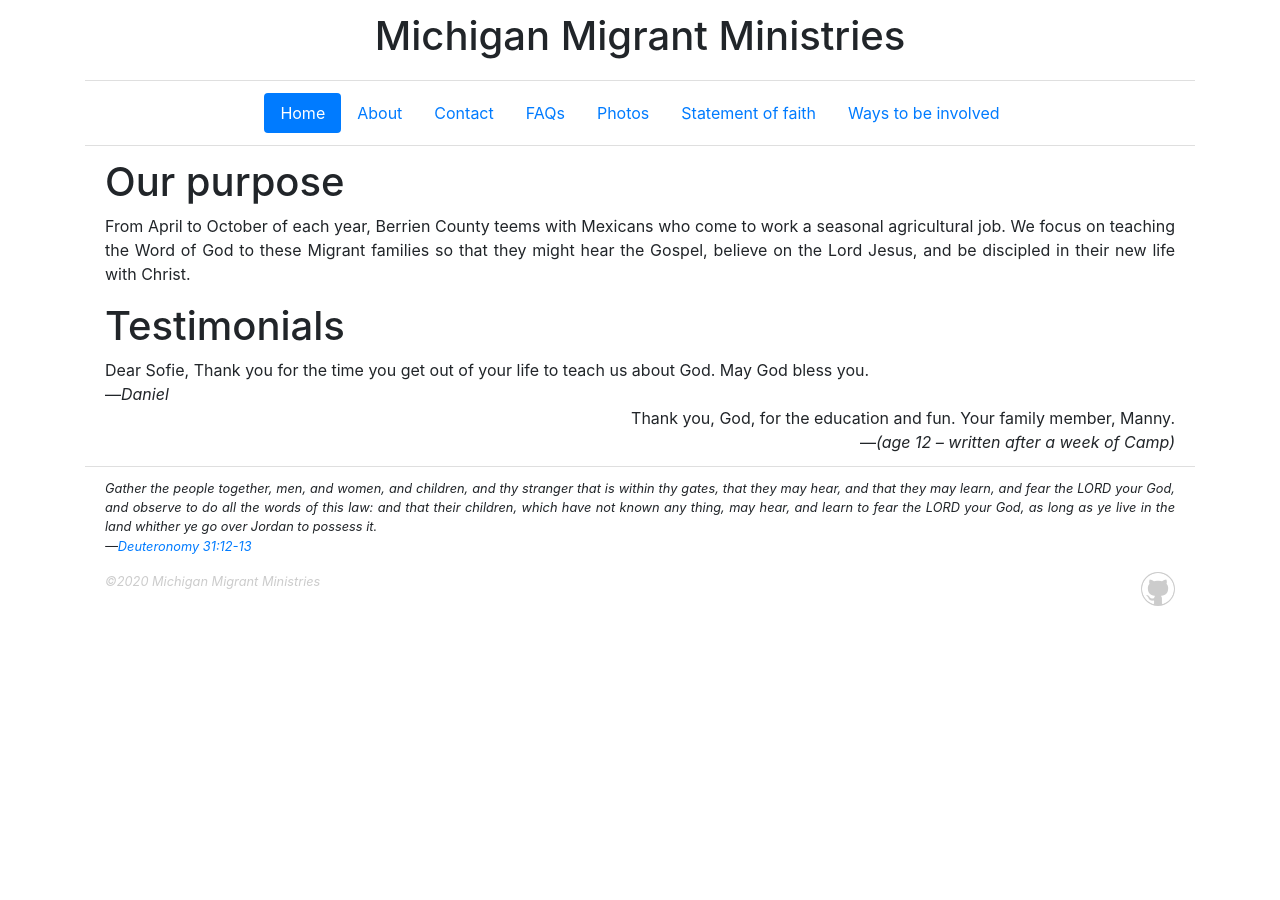
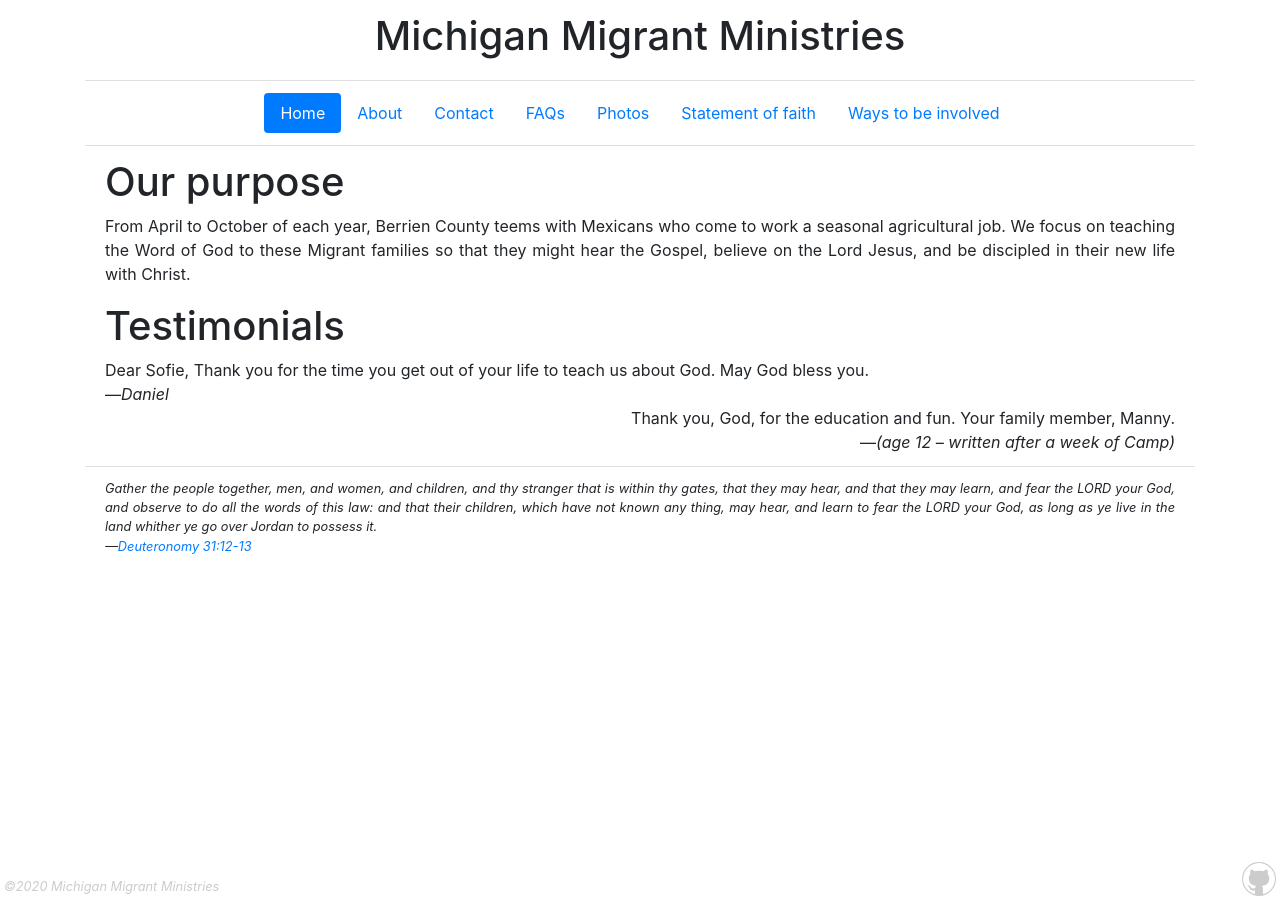
Before and after one commit to michigan-migrant-ministries/website, a Jekyll site: the page built from _pages/home.html, in a window 1280 px wide. Built offline with Jekyll 4.4.1, drawn with Linux system fonts in a browser that asks for light colours.

Commit message:
Make the copyright and source link stick to the bottom of the page

```diff
--- a/_includes/footer.html
+++ b/_includes/footer.html
@@ -8,14 +8,4 @@
     Jordan to possess it.<br/>
     &mdash;{% include verse.html verse = "Deuteronomy 31:12-13" %}
   </p>
-  <div class="row justify-content-between" style="color: #ccc">
-    <div class="col text-left">
-      &copy;{{ 'now' | date: "%Y" }} {{ site.organization }}
-    </div>
-    <div class="col text-right">
-      <a href="https://github.com/matthew-a-thomas/mmm" style="color: inherit">
-        <img style="background-color: currentcolor; border-radius: 999px; padding: 1px;" src="/assets/img/GitHub-Mark-Light-32px.png">
-      </a>
-    </div>
-  </div>
 </footer>
--- /dev/null
+++ b/_includes/toe.html
@@ -0,0 +1,8 @@
+<div class="toe d-flex flex-row justify-content-between align-items-end px-1 py-1">
+  <span>
+    &copy;{{ 'now' | date: "%Y" }} {{ site.organization }}
+  </span>
+  <a href="https://github.com/matthew-a-thomas/mmm" style="color: inherit">
+    <img style="background-color: currentcolor; border-radius: 999px; padding: 1px;" src="/assets/img/GitHub-Mark-Light-32px.png">
+  </a>
+</div>
--- a/_layouts/default.html
+++ b/_layouts/default.html
@@ -8,8 +8,23 @@
     <link rel="stylesheet" href="https://stackpath.bootstrapcdn.com/bootstrap/4.4.1/css/bootstrap.min.css" integrity="sha384-Vkoo8x4CGsO3+Hhxv8T/Q5PaXtkKtu6ug5TOeNV6gBiFeWPGFN9MuhOf23Q9Ifjh" crossorigin="anonymous">
     <link rel="stylesheet" href="https://fonts.googleapis.com/icon?family=Material+Icons">
     <style>
+      body {
+        margin-bottom: 32px;
+      }
       h1, h2, h3, h4, h5, h6 {
         text-align: left;
+      }
+      .toe {
+        color: #ccc;
+        font-size: 0.8em;
+        font-style: italic;
+        position: absolute;
+        bottom: 0;
+        width: 100%;
+      }
+      html {
+        min-height: 100%;
+        position: relative;
       }
       q {
         quotes: '“' '”' "‘" "’";
@@ -18,7 +33,7 @@
 
     <title>{{ page.title }} - {{ site.organization }}</title>
   </head>
-  <body class="text-justify">
+  <body class="text-justify pb-2">
     <div class="container">
       <div class="list-group list-group-flush">
         <div class="list-group-item">
@@ -35,6 +50,7 @@
         </div>
       </div>
     </div>
+    {% include toe.html %}
 
     <script src="https://code.jquery.com/jquery-3.4.1.slim.min.js" integrity="sha384-J6qa4849blE2+poT4WnyKhv5vZF5SrPo0iEjwBvKU7imGFAV0wwj1yYfoRSJoZ+n" crossorigin="anonymous"></script>
     <script src="https://cdn.jsdelivr.net/npm/popper.js@1.16.0/dist/umd/popper.min.js" integrity="sha384-Q6E9RHvbIyZFJoft+2mJbHaEWldlvI9IOYy5n3zV9zzTtmI3UksdQRVvoxMfooAo" crossorigin="anonymous"></script>
```
